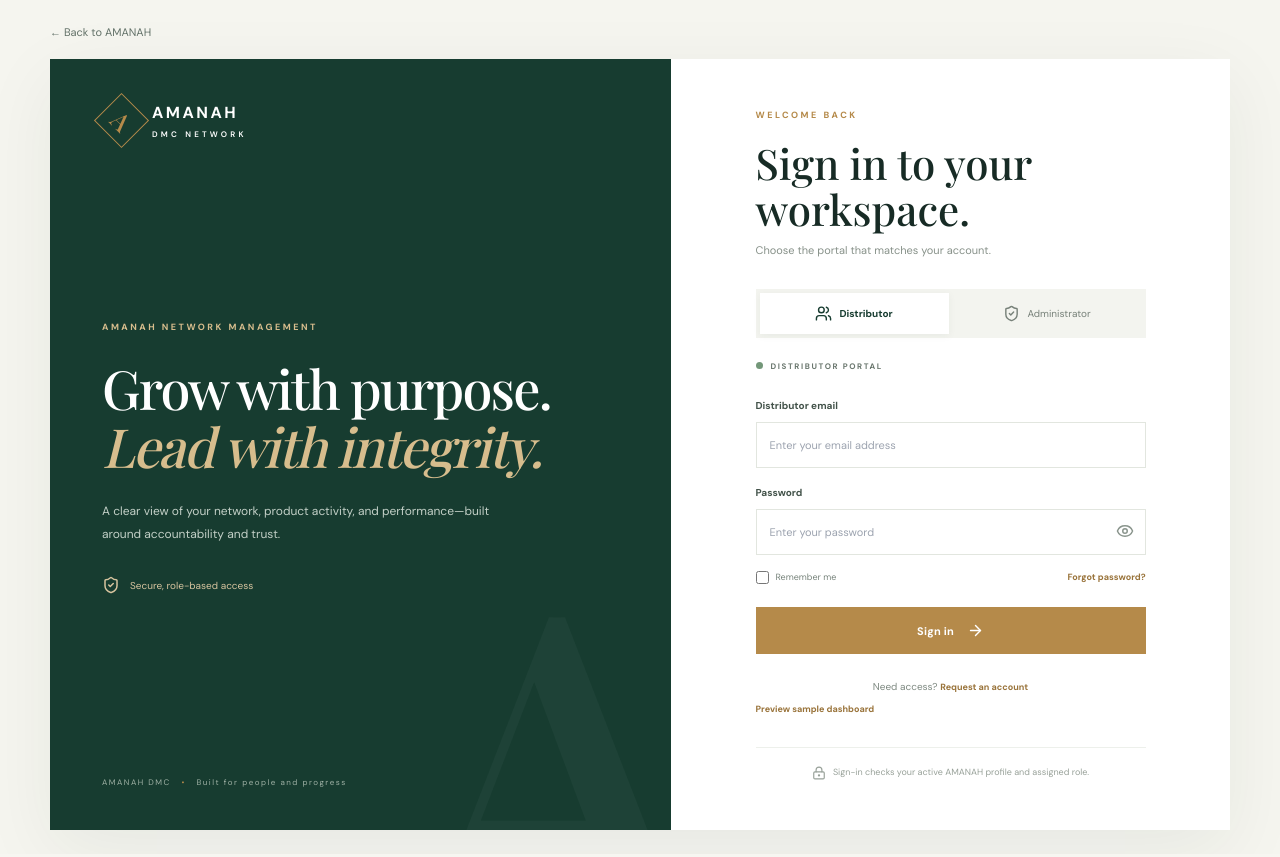
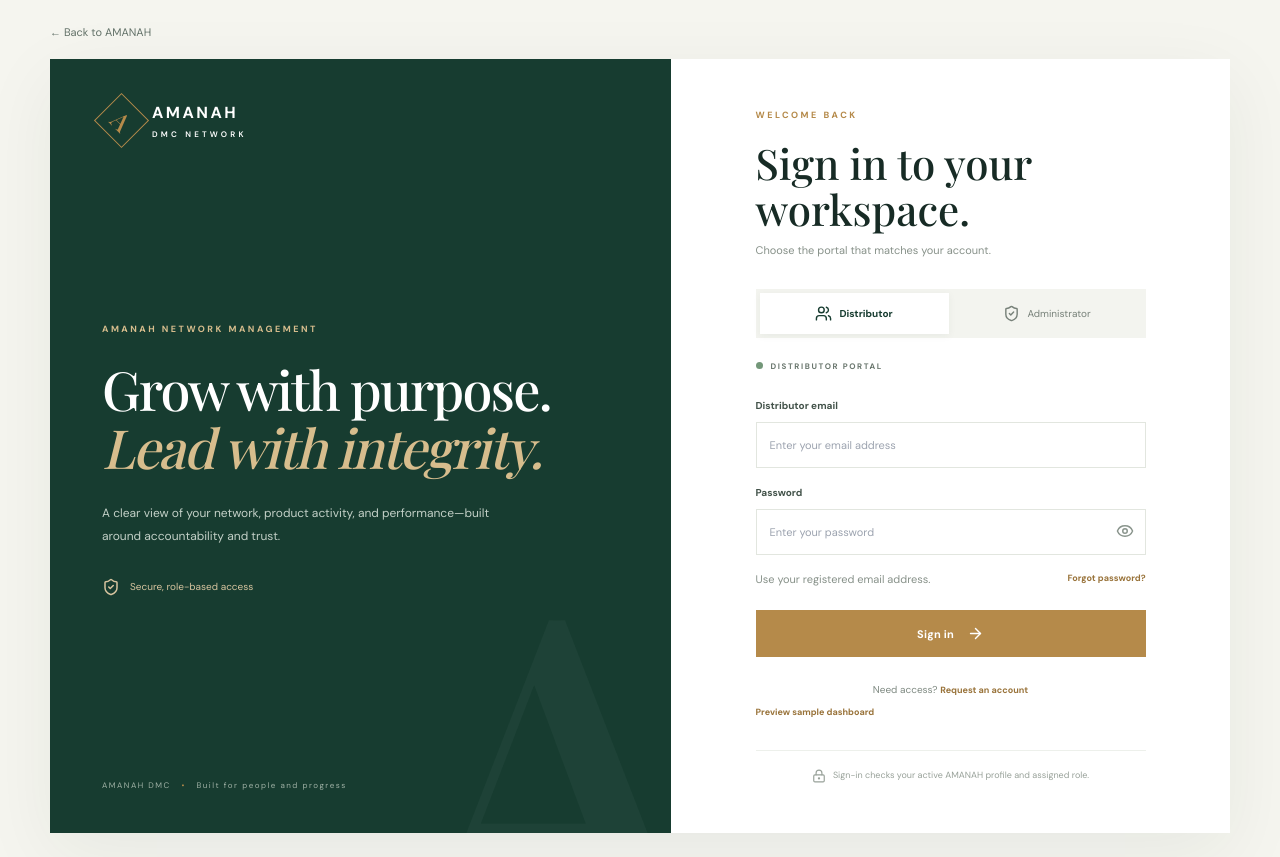
Before and after one commit to amanahoperationsdept-beep/AMANAH-DMC, a Next.js app: page / in a window 1280 px wide. Both pictures are taken after a click on the button "Enter member portal". Built offline with nearby package versions, Linux system fonts and the light colour scheme; a web font is replaced by a local one.

Commit message:
Remove inert remember-me control from sign-in form

```diff
--- a/src/app/page.tsx
+++ b/src/app/page.tsx
@@ -90,7 +90,7 @@ export default function Home() {
                   <input name="password" autoComplete="current-password" required minLength={6} type={showPassword ? "text" : "password"} value={password} onChange={e => setPassword(e.target.value)} placeholder="Enter your password" />
                   <button type="button" aria-label="Toggle password visibility" onClick={() => setShowPassword(!showPassword)}>{showPassword ? <EyeOff size={18} /> : <Eye size={18} />}</button>
                 </div>
-                <div className="form-extras"><label className="remember"><input type="checkbox" /> Remember me</label><button type="button" className="text-button" onClick={() => setNotice("Password recovery is not enabled yet. Contact your AMANAH administrator.")}>Forgot password?</button></div>
+                <div className="form-extras"><span className="muted">Use your registered email address.</span><button type="button" className="text-button" onClick={() => setNotice("Password recovery is not enabled yet. Contact your AMANAH administrator.")}>Forgot password?</button></div>
                 <button className="primary-button full-button" type="submit" disabled={isSigningIn}>{isSigningIn ? "Signing in..." : "Sign in"} <ArrowRight size={17} /></button>
               </form>
               {notice && <div className="notice" role="status" aria-live="polite"><CircleHelp size={17} /><span>{notice}</span></div>}
```
